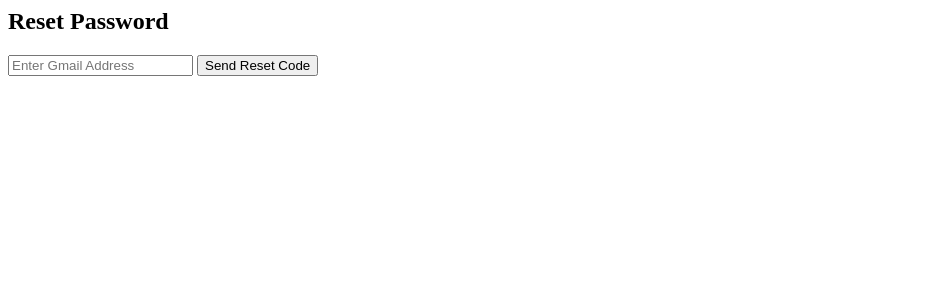
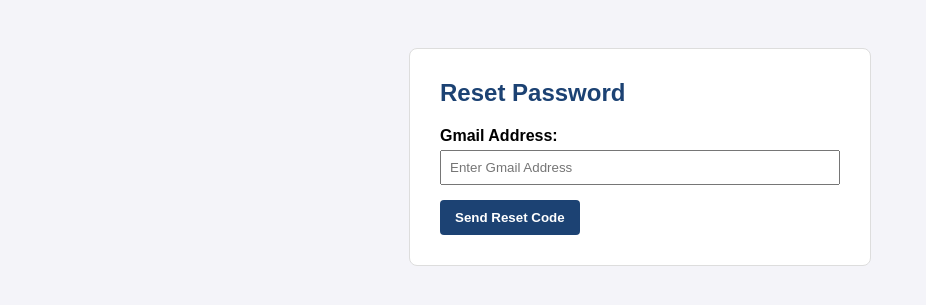
Before and after one commit to shshshari/2610-CSP1123-G014, a Flask app: page /forgot_password in a window 1280 px wide. Shown: the top 305 px of the page, without its empty margins (0-926 px from the left). Run offline with Flask 3, Linux system fonts and the light colour scheme.

Commit message:
Added authtnetication for gmail and feedbacks for manager to review

```diff
--- a/app.py
+++ b/app.py
@@ -2,10 +2,21 @@
 from flask_sqlalchemy import SQLAlchemy
 from flask_login import UserMixin, LoginManager, login_user, logout_user, login_required, current_user
 from werkzeug.security import generate_password_hash, check_password_hash
+from flask_mail import Mail, Message
 import random
 import os
 
 app = Flask(__name__)
+
+app.config['MAIL_SERVER'] = 'smtp.gmail.com'
+app.config['MAIL_PORT'] = 587
+app.config['MAIL_USE_TLS'] = True
+app.config['MAIL_USE_SSL'] = False
+app.config['MAIL_USERNAME'] = 'stfucornball5@gmail.com'
+app.config['MAIL_PASSWORD'] = 'liMA_127'
+app.config['MAIL_DEFAULT_SENDER'] = 'stfucornball5@gmail.com'
+
+mail = Mail(app)
 login_manager = LoginManager()
 login_manager.init_app(app)
 login_manager.login_view = 'login'
@@ -170,12 +181,14 @@
                 code = str(random.randint(100000, 999999))
                 reset_codes[email] = code
 
-                print(f"\n--- EMAIL SENT TO {email} ---")
-                print(f"Your Reset Code is: {code}")
-                print("-------------------------------\n")
+                print("\n" + "="*40)
+                print(f"FORGOT PASSWORD CODE GENERATED FOR: {email}")
+                print(f"YOUR 6-DIGIT RESET CODE IS: {code}")
+                print("="*40 + "\n")
 
-                flash("A reset code has been sent to your 'email'.")
+                flash("A reset code has been logged to the server terminal.")
                 return render_template('forgot_password.html', email=email, code_sent=True)
+
             flash("Email not found")
 
         elif action == 'verify_code':
@@ -183,15 +196,18 @@
             new_pw = request.form.get('new_password')
 
             if email in reset_codes and reset_codes[email] == user_code:
-                user= User.query.filter_by(email=email).first()
+                user = User.query.filter_by(email=email).first()
                 user.password = generate_password_hash(new_pw)
                 db.session.commit()
+
                 del reset_codes[email]
-                flash("Password updated successfully.")
+
+                flash("Password updated successfully. Please log in.")
                 return redirect(url_for('login'))
             else:
-                flash("Inavlid or expired code.")
+                flash("Invalid or incorrect code.")
                 return render_template('forgot_password.html', email=email, code_sent=True)
+
     return render_template('forgot_password.html')
 
 @app.route('/explore')
@@ -251,7 +267,6 @@
 def edit_stall(stall_id):
     stall = Stall.query.get_or_404(stall_id)
 
-    # Security: Ensure only the owner can edit
     if stall.manager_id != current_user.id:
         flash("Unauthorized. You can only edit your own stalls.")
         return redirect(url_for('manager_dashboard'))
@@ -291,6 +306,17 @@
 
     return render_template('feedback.html')
 
+@app.route('/manager_feedback', methods=['GET', 'POST'])
+@login_required
+def view_feedback():
+    if current_user.role != 'manager':
+        flash("Access denied. Managers only.")
+        return redirect(url_for('explore'))
+
+    all_feedbacks = Feedback.query.all()
+
+    return render_template('manager_feedback.html', feedbacks=all_feedbacks)
+
 with app.app_context():
     db.create_all()
     if not Location.query.first():
--- a/templates/forgot_password.html
+++ b/templates/forgot_password.html
@@ -1,18 +1,50 @@
-<h2>Reset Password</h2>
+<!DOCTYPE html>
+<html lang="en">
+<head>
+    <meta charset="UTF-8">
+    <title>Reset Password</title>
+</head>
+<body style="font-family: Arial, sans-serif; background-color: #f4f4f9; padding: 40px;">
+
+    {% with messages = get_flashed_messages() %}
+      {% if messages %}
+        <div style="background: #f8d7da; color: #721c24; padding: 10px; max-width: 400px; margin: 0 auto 15px; border-radius: 4px;">
+            {% for m in messages %}<p style="margin:0;">{{ m }}</p>{% endfor %}
+        </div>
+      {% endif %}
+    {% endwith %}
+
+    <div style="max-width: 400px; margin: 0 auto; background: white; padding: 30px; border: 1px solid #ddd; border-radius: 8px;">
+        <h2 style="color: #1c4273; margin-top:0;">Reset Password</h2>
 
         {% if not code_sent %}
-    <form method="POST">
+            <form method="POST" action="{{ url_for('forgot_password') }}">
                 <input type="hidden" name="action" value="send_code">
-        <input type="email" name="email" placeholder="Enter Gmail Address" required>
-        <button type="submit">Send Reset Code</button>
+                <div style="margin-bottom: 15px;">
+                    <label style="display:block; margin-bottom:5px; font-weight:bold;">Gmail Address:</label>
+                    <input type="email" name="email" placeholder="Enter Gmail Address" style="width:100%; padding:8px; box-sizing:border-box;" required>
+                </div>
+                <button type="submit" style="background:#1c4273; color:white; border:none; padding:10px 15px; border-radius:4px; cursor:pointer; font-weight:bold;">Send Reset Code</button>
             </form>
         {% else %}
-    <p>Code sent to: <strong>{{ email }}</strong></p>
-    <form method="POST">
+            <p>Code generated for: <strong>{{ email }}</strong></p>
+            <form method="POST" action="{{ url_for('forgot_password') }}">
                 <input type="hidden" name="action" value="verify_code">
                 <input type="hidden" name="email" value="{{ email }}">
-        <input type="text" name="code" placeholder="6-Digit Code" required><br><br>
-        <input type="password" name="new_password" placeholder="New Password" required><br><br>
-        <button type="submit">Reset Password</button>
+
+                <div style="margin-bottom: 15px;">
+                    <label style="display:block; margin-bottom:5px; font-weight:bold;">6-Digit Code:</label>
+                    <input type="text" name="code" placeholder="Enter 6-Digit Code" maxlength="6" style="width:100%; padding:8px; box-sizing:border-box;" required>
+                </div>
+
+                <div style="margin-bottom: 15px;">
+                    <label style="display:block; margin-bottom:5px; font-weight:bold;">New Password:</label>
+                    <input type="password" name="new_password" placeholder="Enter New Password" style="width:100%; padding:8px; box-sizing:border-box;" required>
+                </div>
+
+                <button type="submit" style="background:#27ae60; color:white; border:none; padding:10px 15px; border-radius:4px; cursor:pointer; font-weight:bold;">Reset Password</button>
             </form>
         {% endif %}
+    </div>
+</body>
+</html>
--- a/templates/manager_dashboard.html
+++ b/templates/manager_dashboard.html
@@ -23,4 +23,7 @@
     {% else %}
     <li>No stalls registered yet. <a href="{{ url_for('add_stall') }}">Add one.</a></li>
     {% endfor %}
+    <a href="{{ url_for('view_feedback') }}" style="display: inline-block; background: #e67e22; color: white; padding: 10px 15px; text-decoration: none; border-radius: 4px; font-weight: bold; margin-bottom: 20px;">
+    📋 View System Feedbacks
+    </a>
 </ul>
```
Also changed, not shown: templates/manager_feedback.html (added, +37 -0 lines), instance/database.db. Lines whose indentation alone changed are shown as unchanged.
